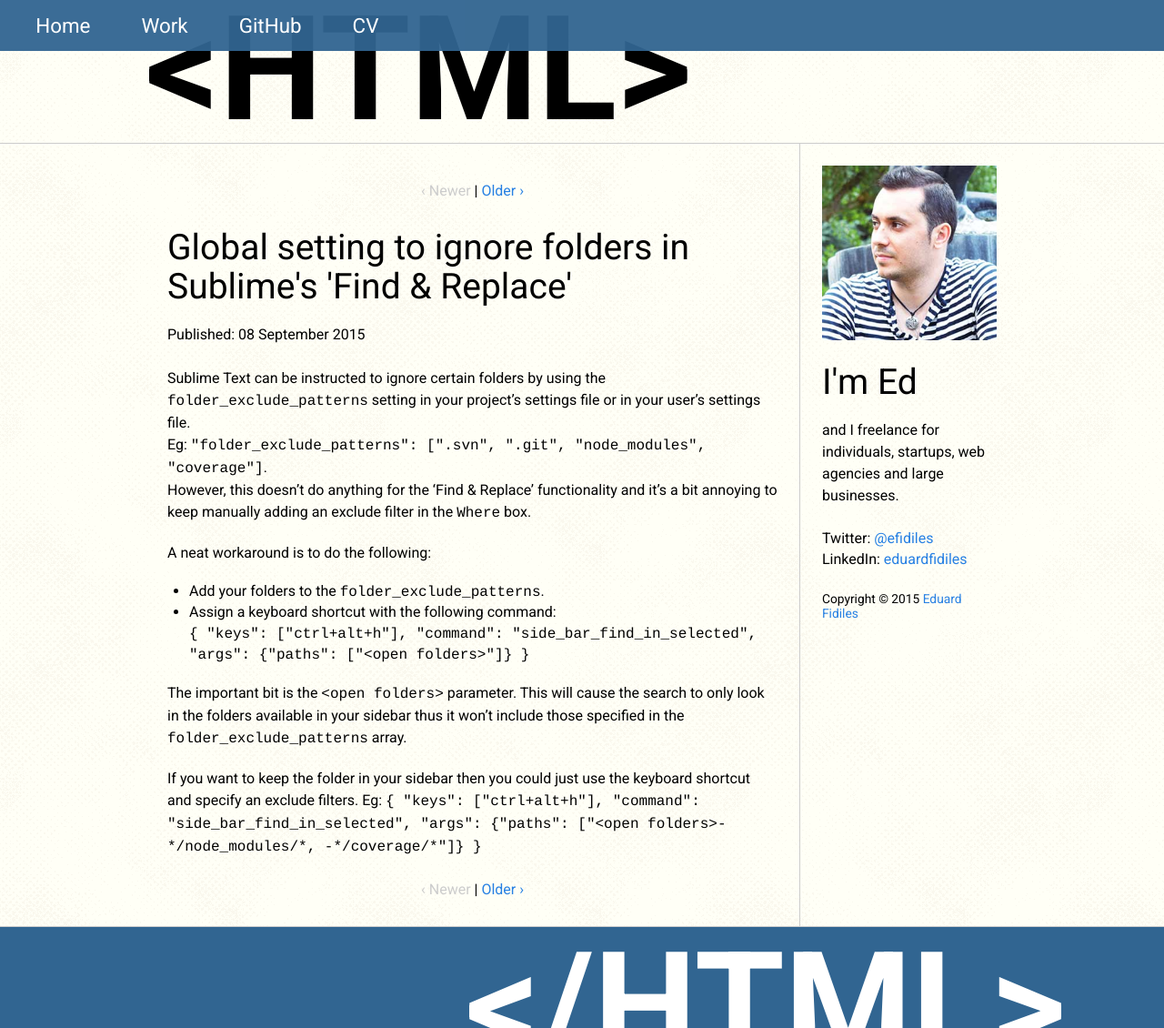
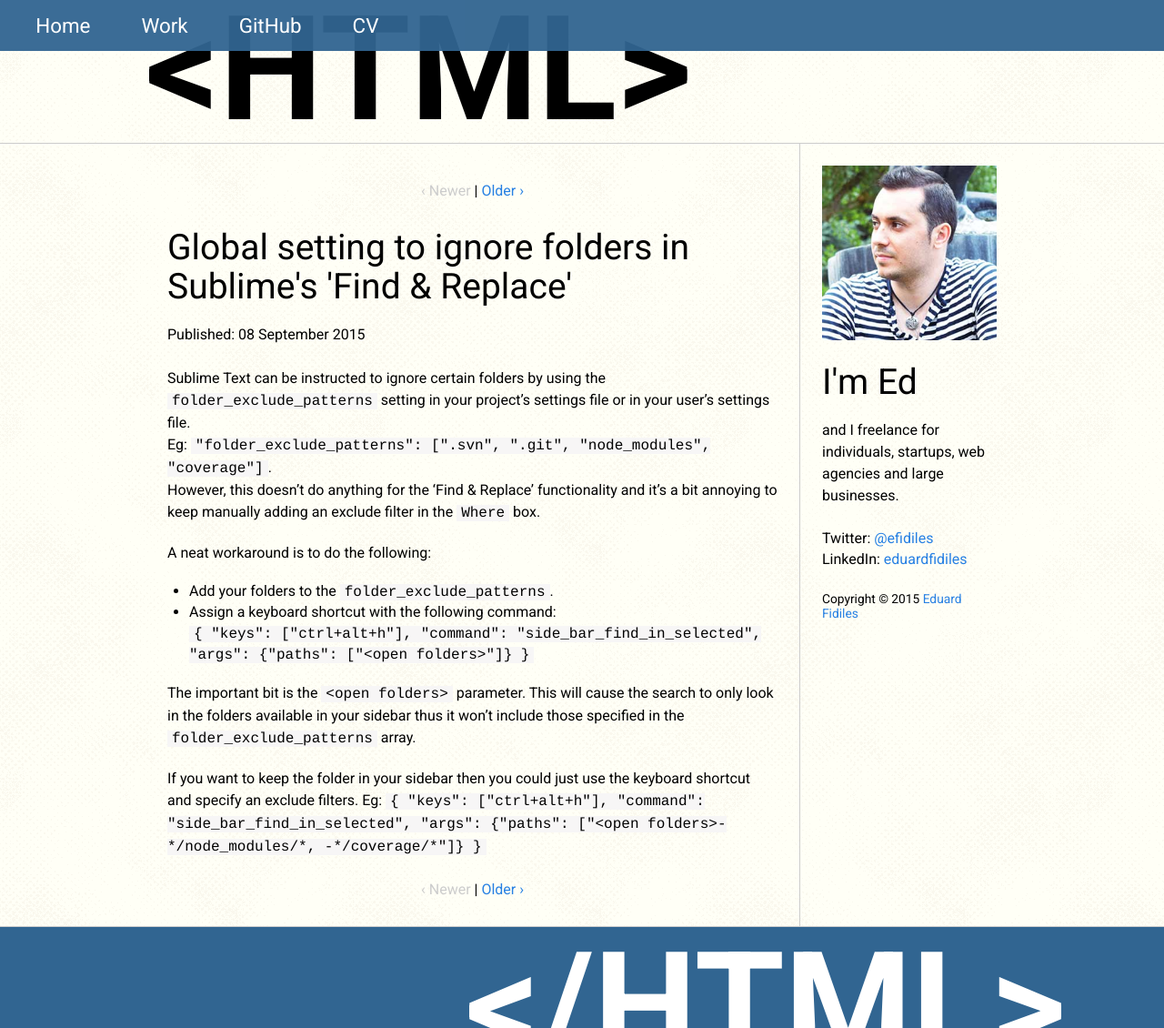
Before and after one commit to efidiles/efidiles.github.io, a Jekyll site: the page built from _posts/blog/2015-09-08-sublime-test-ignore-folders-from-find-in-folder.md, in a window 1280 px wide and 1130 px high. Shown: the whole window at 91% size. Built offline with Jekyll 4.4.1, drawn with Linux system fonts in a browser that asks for light colours; nearby versions of some CDN libraries; Markdown is read by kramdown in place of the engine named in the settings.

Commit message:
tweak the styling of the code tag

```diff
--- a/_sass/_syntax.scss
+++ b/_sass/_syntax.scss
@@ -9,6 +9,8 @@
 
 code {
   font-family: 'Bitstream Vera Sans Mono','Courier', monospace;
+  background: #F7F6F6;
+  padding: 0 5px;
 }
 
 .highlight .c {
```
